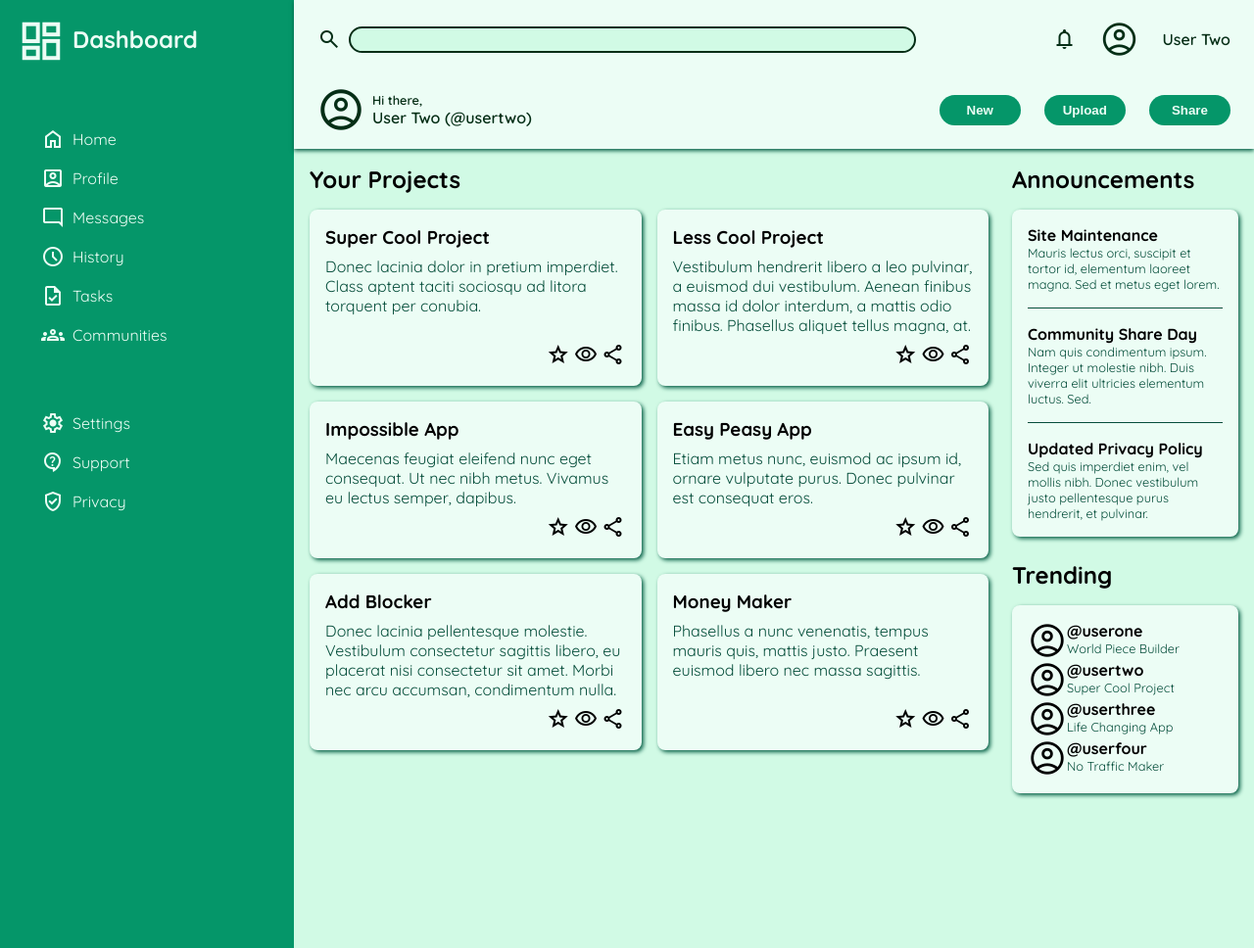
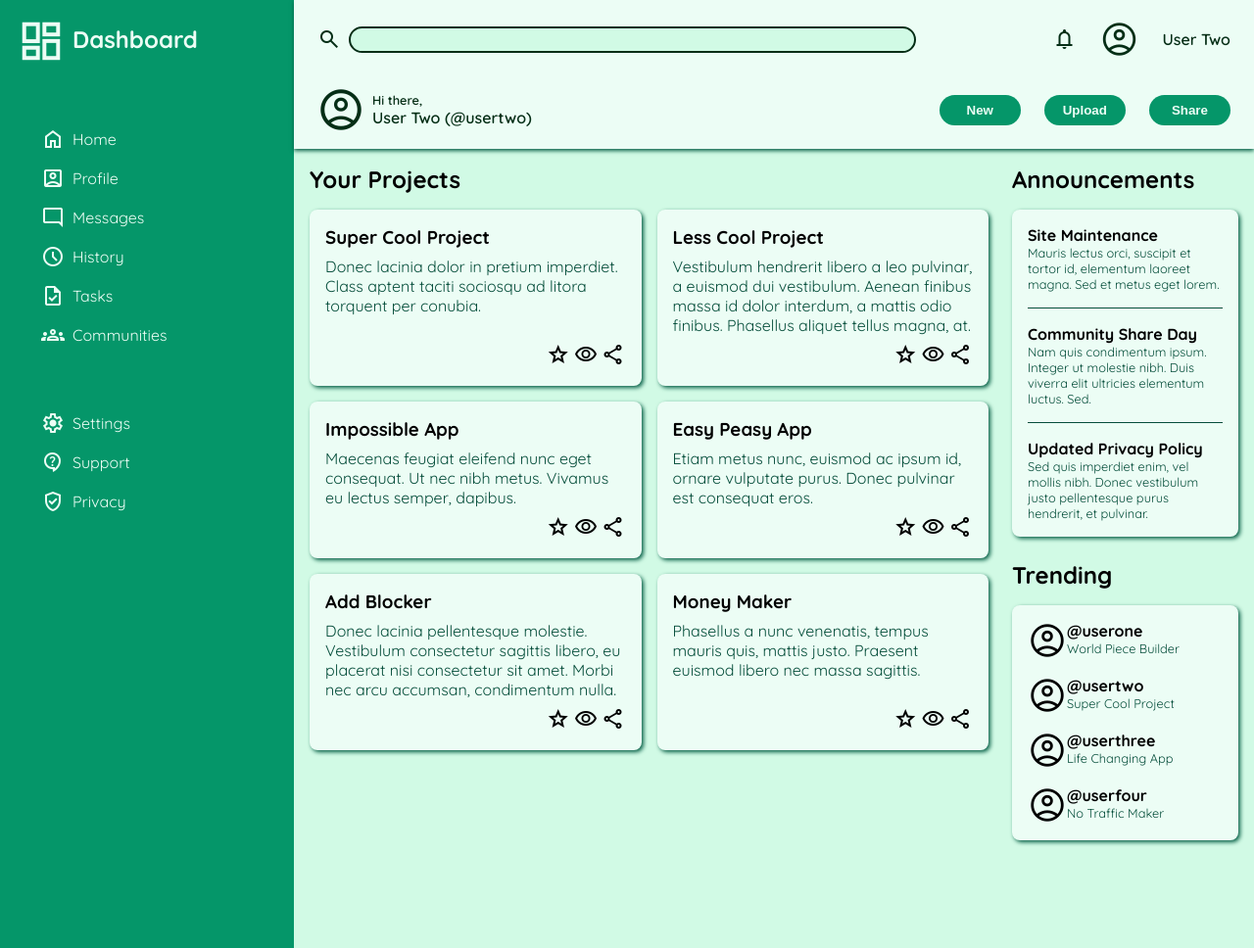
Before and after one commit to kame-sama/admin-dashboard, a plain HTML site: page index.html in a window 1280 px wide. Shown: the whole page at 98% size. Drawn offline with nearby package versions, Linux system fonts and the light colour scheme.

Commit message:
Fix trending section alignment

```diff
--- a/css/styles.css
+++ b/css/styles.css
@@ -211,6 +211,9 @@ body {
 }
 
 .trending .wrapper {
+  display: grid;
+  grid-template-rows: repeat(4, 1fr);
+  gap: 16px;
   padding: 16px;
   border-radius: 8px;
   background-color: var(--foreground-clr);
```
